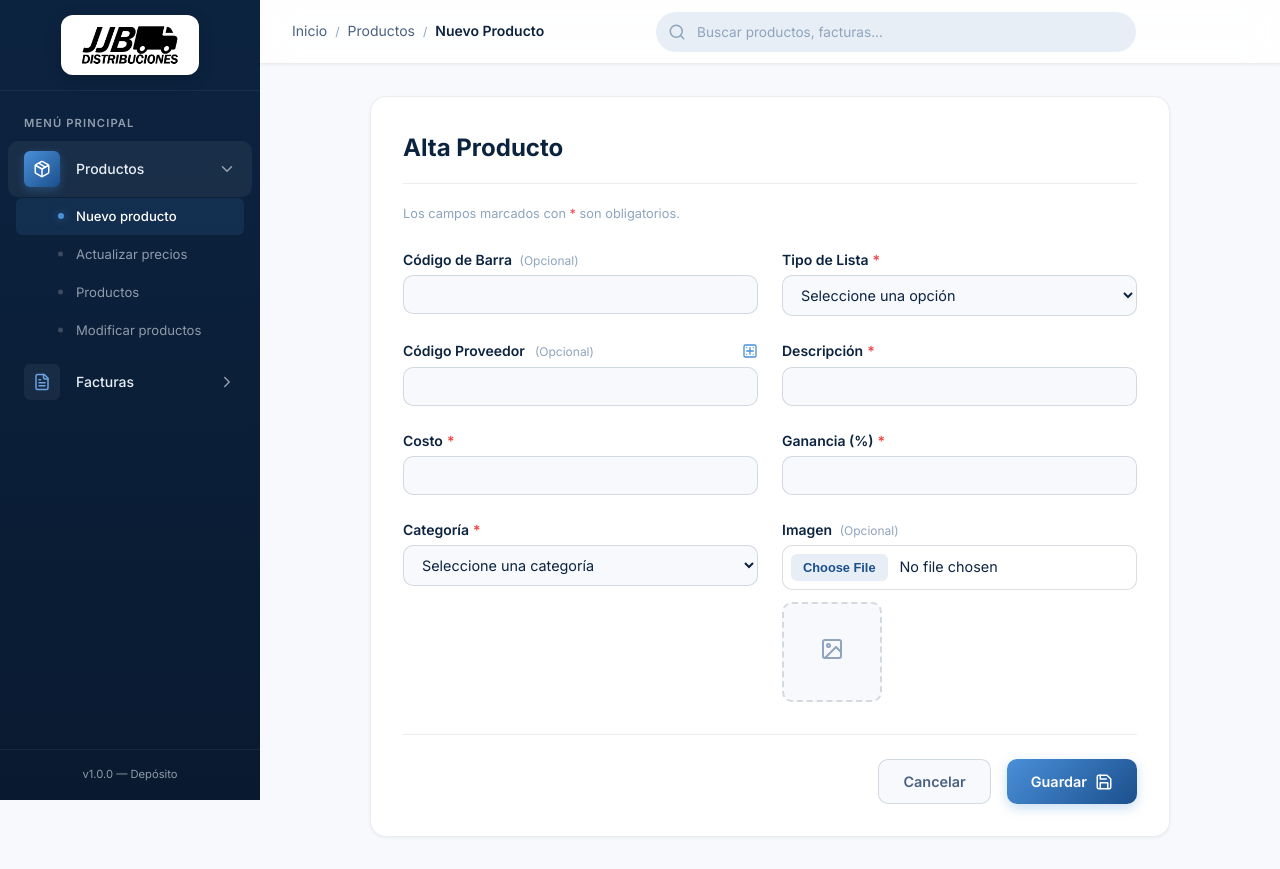
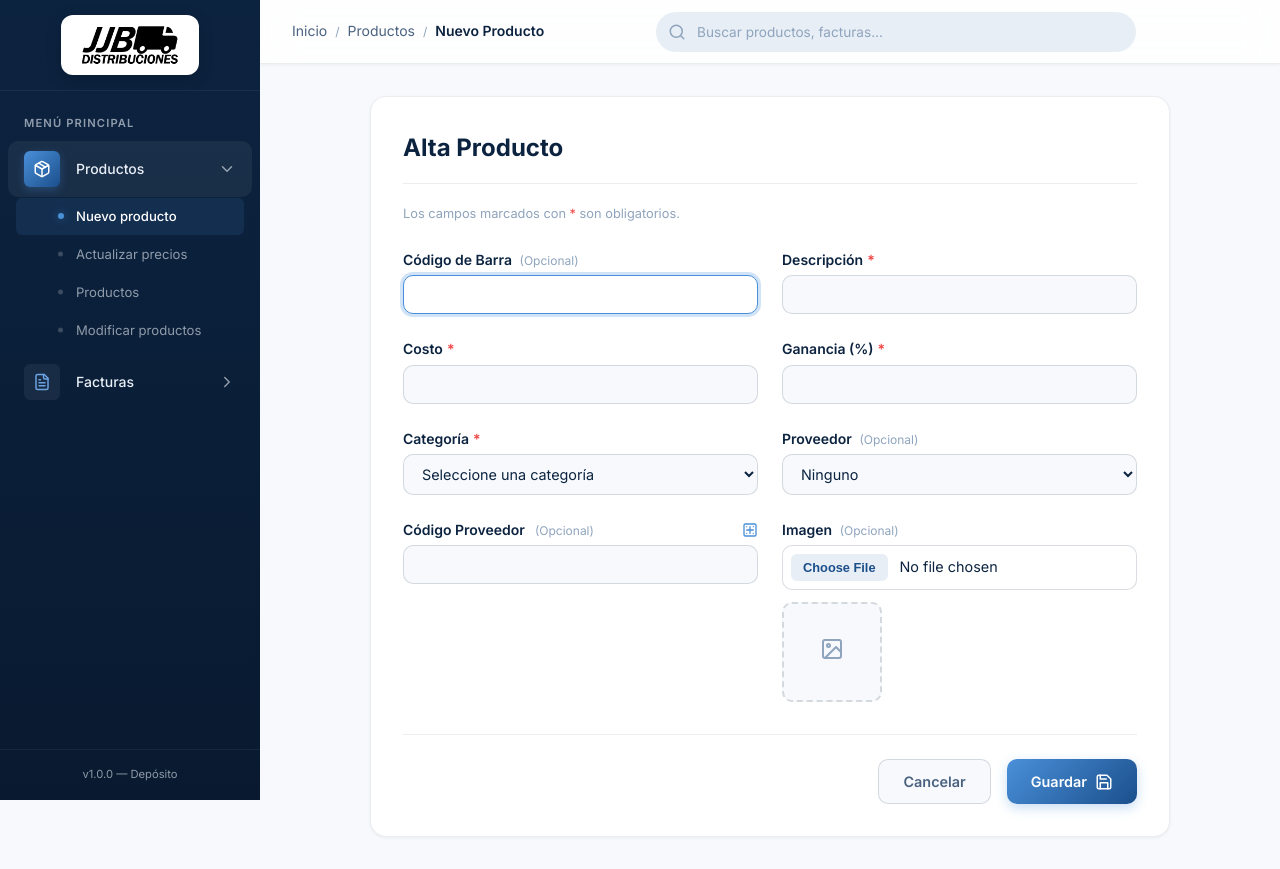
Before and after one commit to tomiingm/deposito, a Flask app: page /productos/nuevo in a window 1280 px wide. Run offline with Flask 3, Linux system fonts and the light colour scheme; data comes from the database, SQL or seed files in the repository.

Commit message:
reorganizacion alta producto

```diff
--- a/app/routes/productos.py
+++ b/app/routes/productos.py
@@ -159,7 +159,7 @@ def nuevo_producto():
     if request.method == 'POST':
         # Retrieve form data
         codigo_barra = request.form.get('codigo_barra', '')
-        tipo_lista = request.form.get('tipo_lista', '')
+        id_proveedor = request.form.get('id_proveedor', '')
         codigo_proveedor = request.form.get('codigo_proveedor', '')
         descripcion = request.form.get('descripcion', '')
         costo_str = request.form.get('costo', '')
@@ -170,10 +170,6 @@ def nuevo_producto():
         errores = []
         if not descripcion:
             errores.append("La descripción es obligatoria.")
-        if not tipo_lista:
-            errores.append("El tipo de lista es obligatorio.")
-        elif tipo_lista not in OPCIONES_TIPO_LISTA:
-            errores.append("El tipo de lista seleccionado no es válido.")
         if not costo_str:
             errores.append("El costo es obligatorio.")
         if not ganancia_str:
@@ -225,15 +221,17 @@ def nuevo_producto():
             # Need to fetch subcategories again for the form
             cursor.execute("SELECT id_subcategoria, nombre FROM subcategoria ORDER BY nombre")
             subcategorias = cursor.fetchall()
+            cursor.execute("SELECT id_proveedor, nombre FROM proveedor ORDER BY nombre")
+            proveedores = cursor.fetchall()
             cursor.close()
             conn.close()
-            return render_template('productos/nuevo.html', subcategorias=subcategorias, form_data=request.form, opciones_tipo_lista=OPCIONES_TIPO_LISTA)
+            return render_template('productos/nuevo.html', subcategorias=subcategorias, proveedores=proveedores, form_data=request.form)
 
         # Insert into DB
         try:
             insert_query = """
                 INSERT INTO producto
-                (codigo_barra, descripcion, costo, ganancia, stock, tipo_lista, imprimir, codigo_proveedor, fecha_ult_modificacion, imagen, id_subcategoria)
+                (codigo_barra, descripcion, costo, ganancia, stock, id_proveedor, imprimir, codigo_proveedor, fecha_ult_modificacion, imagen, id_subcategoria)
                 VALUES (%s, %s, %s, %s, %s, %s, %s, %s, %s, %s, %s)
             """
             # Default values
@@ -247,7 +245,7 @@ def nuevo_producto():
                 costo,
                 ganancia,
                 stock,
-                tipo_lista if tipo_lista != "sin_lista" else None,
+                id_proveedor if id_proveedor else None,
                 imprimir,
                 codigo_proveedor if codigo_proveedor else None,
                 fecha_ult_modificacion,
@@ -263,9 +261,11 @@ def nuevo_producto():
             # Fallback to render form with data
             cursor.execute("SELECT id_subcategoria, nombre FROM subcategoria ORDER BY nombre")
             subcategorias = cursor.fetchall()
+            cursor.execute("SELECT id_proveedor, nombre FROM proveedor ORDER BY nombre")
+            proveedores = cursor.fetchall()
             cursor.close()
             conn.close()
-            return render_template('productos/nuevo.html', subcategorias=subcategorias, form_data=request.form, opciones_tipo_lista=OPCIONES_TIPO_LISTA)
+            return render_template('productos/nuevo.html', subcategorias=subcategorias, proveedores=proveedores, form_data=request.form)
 
         # Success, clear form (redirect to GET)
         cursor.close()
@@ -276,13 +276,16 @@ def nuevo_producto():
     try:
         cursor.execute("SELECT id_subcategoria, nombre FROM subcategoria ORDER BY nombre")
         subcategorias = cursor.fetchall()
+        cursor.execute("SELECT id_proveedor, nombre FROM proveedor ORDER BY nombre")
+        proveedores = cursor.fetchall()
     except Exception as e:
-        flash(f"Error al cargar categorías: {str(e)}", "error")
+        flash(f"Error al cargar datos: {str(e)}", "error")
         subcategorias = []
+        proveedores = []
 
     cursor.close()
     conn.close()
-    return render_template('productos/nuevo.html', subcategorias=subcategorias, form_data={}, opciones_tipo_lista=OPCIONES_TIPO_LISTA)
+    return render_template('productos/nuevo.html', subcategorias=subcategorias, proveedores=proveedores, form_data={})
 
 
 @productos_bp.route('/actualizar-precios')
--- a/app/templates/productos/nuevo.html
+++ b/app/templates/productos/nuevo.html
@@ -39,29 +39,7 @@
         <div class="form-group">
             <div class="form-field">
                 <label for="codigo_barra" class="form-field__label">Código de Barra <span class="form-field__optional">(Opcional)</span></label>
-                <input type="text" id="codigo_barra" name="codigo_barra" class="form-input" value="{{ form_data.codigo_barra if form_data else '' }}">
-            </div>
-
-            <div class="form-field">
-                <label for="tipo_lista" class="form-field__label">Tipo de Lista<span class="form-field__required">*</span></label>
-                <select id="tipo_lista" name="tipo_lista" class="form-select" required>
-                    <option value="" disabled {% if not form_data or not form_data.tipo_lista %}selected{% endif %}>Seleccione una opción</option>
-                    {% for key, label in opciones_tipo_lista.items() %}
-                        <option value="{{ key }}" {% if form_data and form_data.tipo_lista == key %}selected{% endif %}>
-                            {{ label }}
-                        </option>
-                    {% endfor %}
-                </select>
-            </div>
-        </div>
-
-        <div class="form-group">
-            <div class="form-field">
-                <label for="codigo_proveedor" class="form-field__label" style="display: flex; align-items: center; gap: 6px;">
-                    Código Proveedor <span class="form-field__optional">(Opcional)</span>
-                    <svg style="color: var(--color-sky); width: 16px; height: 16px; margin-left: auto;" xmlns="http://www.w3.org/2000/svg" viewBox="0 0 24 24" fill="none" stroke="currentColor" stroke-width="2" stroke-linecap="round" stroke-linejoin="round"><rect x="3" y="3" width="18" height="18" rx="2" ry="2"></rect><path d="M7 7h.01"></path><path d="M17 7h.01"></path><path d="M7 17h.01"></path><path d="M17 17h.01"></path><path d="M12 7v10"></path><path d="M7 12h10"></path></svg>
-                </label>
-                <input type="text" id="codigo_proveedor" name="codigo_proveedor" class="form-input" value="{{ form_data.codigo_proveedor if form_data else '' }}">
+                <input type="text" id="codigo_barra" name="codigo_barra" class="form-input" value="{{ form_data.codigo_barra if form_data else '' }}" autofocus>
             </div>
 
             <div class="form-field">
@@ -96,6 +74,28 @@
             </div>
 
             <div class="form-field">
+                <label for="id_proveedor" class="form-field__label">Proveedor <span class="form-field__optional">(Opcional)</span></label>
+                <select id="id_proveedor" name="id_proveedor" class="form-select">
+                    <option value="" {% if not form_data or not form_data.id_proveedor %}selected{% endif %}>Ninguno</option>
+                    {% for prov in proveedores %}
+                        <option value="{{ prov.id_proveedor }}" {% if form_data and form_data.id_proveedor == prov.id_proveedor|string %}selected{% endif %}>
+                            {{ prov.nombre }}
+                        </option>
+                    {% endfor %}
+                </select>
+            </div>
+        </div>
+
+        <div class="form-group">
+            <div class="form-field">
+                <label for="codigo_proveedor" class="form-field__label" style="display: flex; align-items: center; gap: 6px;">
+                    Código Proveedor <span class="form-field__optional">(Opcional)</span>
+                    <svg style="color: var(--color-sky); width: 16px; height: 16px; margin-left: auto;" xmlns="http://www.w3.org/2000/svg" viewBox="0 0 24 24" fill="none" stroke="currentColor" stroke-width="2" stroke-linecap="round" stroke-linejoin="round"><rect x="3" y="3" width="18" height="18" rx="2" ry="2"></rect><path d="M7 7h.01"></path><path d="M17 7h.01"></path><path d="M7 17h.01"></path><path d="M17 17h.01"></path><path d="M12 7v10"></path><path d="M7 12h10"></path></svg>
+                </label>
+                <input type="text" id="codigo_proveedor" name="codigo_proveedor" class="form-input" value="{{ form_data.codigo_proveedor if form_data else '' }}">
+            </div>
+
+            <div class="form-field">
                 <label for="imagen" class="form-field__label">Imagen <span class="form-field__optional">(Opcional)</span></label>
                 <input type="file" id="imagen" name="imagen" class="form-file" accept="image/*">
                 <div class="image-preview" id="image-preview-container">
```
